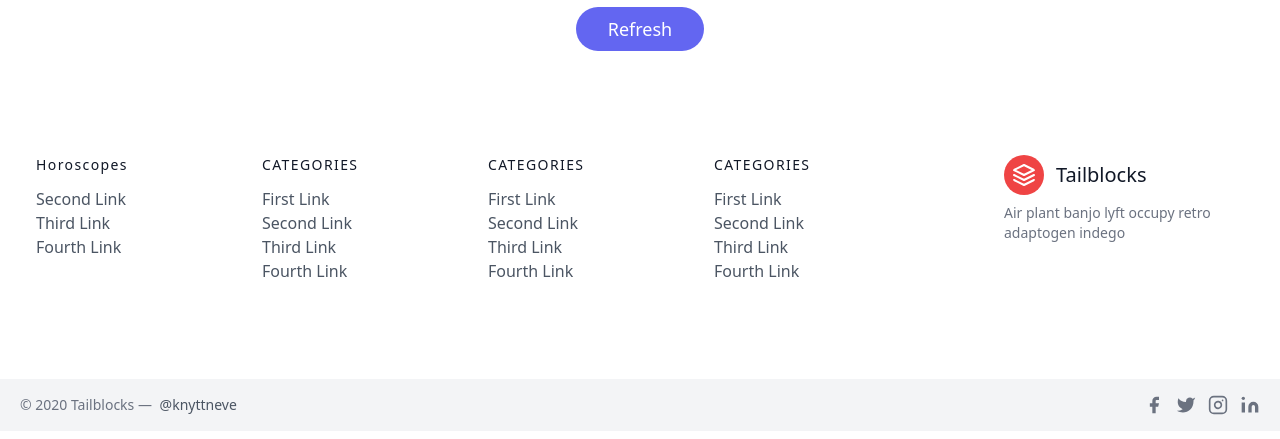
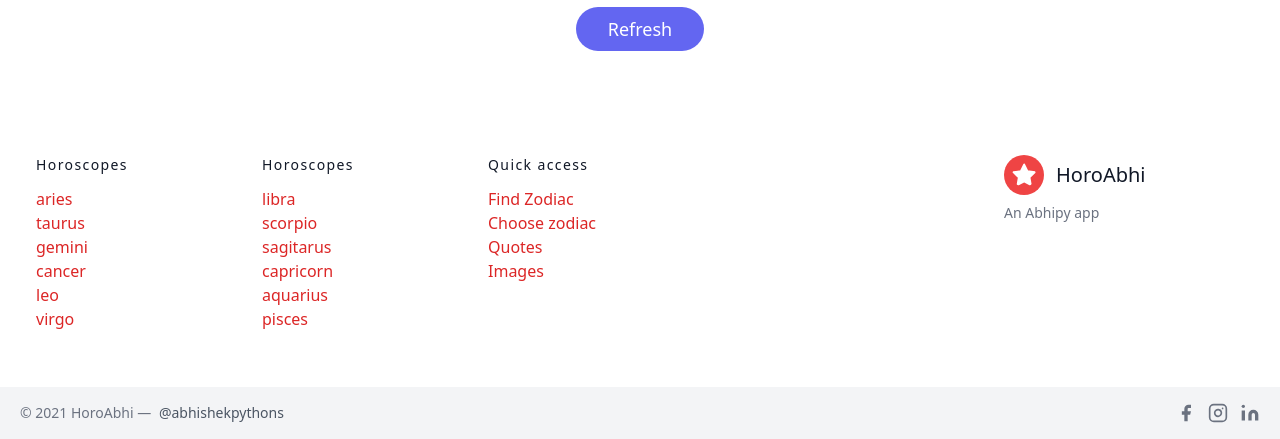
Before and after one commit to abhishekpythons/horoabhi, a Django app: page /images/ in a window 1280 px wide. Shown: the part 626-1065 px from the top of the page. Before the commit the page ends 1041 px from the top, so only its background shows below. Run offline with Django 3.2, Linux system fonts and the light colour scheme.

Commit message:
links in footer added

```diff
--- a/templates/layout.html
+++ b/templates/layout.html
@@ -36,107 +36,67 @@
       <div class="container px-5 py-24 mx-auto flex md:items-center lg:items-start md:flex-row md:flex-nowrap flex-wrap flex-col">
         <div class="w-64 flex-shrink-0 md:mx-0 mx-auto text-center md:text-left md:mt-0 mt-10">
           <a class="flex title-font font-medium items-center md:justify-start justify-center text-gray-900">
-            <svg xmlns="http://www.w3.org/2000/svg" fill="none" stroke="currentColor" stroke-linecap="round" stroke-linejoin="round" stroke-width="2" class="w-10 h-10 text-white p-2 bg-red-500 rounded-full" viewBox="0 0 24 24">
-              <path d="M12 2L2 7l10 5 10-5-10-5zM2 17l10 5 10-5M2 12l10 5 10-5"></path>
+            <svg xmlns="http://www.w3.org/2000/svg" xmlns:xlink="http://www.w3.org/1999/xlink" version="1.1" id="Layer_1" stroke="#ffbf00" fill='#ffbf00' stroke-linecap="round" stroke-linejoin="round" stroke-width="5" class="w-10 h-10 text-white p-2 bg-red-500 rounded-full" viewBox="0 0 512 512">
+              <polygon fill="#ffffff" stroke="#ffffff" stroke-width="37.6152" stroke-linecap="round" stroke-linejoin="round" stroke-miterlimit="10" points="  259.216,29.942 330.27,173.919 489.16,197.007 374.185,309.08 401.33,467.31 259.216,392.612 117.104,467.31 144.25,309.08   29.274,197.007 188.165,173.919 "/>
             </svg>
-            <span class="ml-3 text-xl">Tailblocks</span>
+            <span class="ml-3 text-xl">HoroAbhi</span>
           </a>
-          <p class="mt-2 text-sm text-gray-500">Air plant banjo lyft occupy retro adaptogen indego</p>
+          <p class="mt-2 text-sm text-gray-500">An Abhipy app</p>
         </div>
         <div class="flex-grow flex flex-wrap md:pr-20 -mb-10 md:text-left text-center order-first">
-          <div class="lg:w-1/4 md:w-1/2 w-full px-4">
+          <div class="list-none lg:w-1/4 md:w-1/2 w-full px-4">
             <h2 class="title-font font-medium text-gray-900 tracking-widest text-sm mb-3">Horoscopes</h2>
-            <nav class="list-none mb-10">
+              {% for i in signs %}
+          {% if i == 'libra' %}
+          </div>
+          <div class="list-none lg:w-1/4 md:w-1/2 w-full px-4">
+            <h2 class="title-font font-medium text-gray-900 tracking-widest text-sm mb-3">Horoscopes</h2>
+          {% endif %}
               <li>
-                <a class="text-gray-600 hover:text-gray-800"></a>
+                <a href='/horoscope/{{i}}/today' class="text-red-600 hover:text-red-800">{{i}}</a>
               </li>
-              <li>
-                <a class="text-gray-600 hover:text-gray-800">Second Link</a>
-              </li>
-              <li>
-                <a class="text-gray-600 hover:text-gray-800">Third Link</a>
-              </li>
-              <li>
-                <a class="text-gray-600 hover:text-gray-800">Fourth Link</a>
-              </li>
-            </nav>
+              {% endfor %}
           </div>
-          <div class="lg:w-1/4 md:w-1/2 w-full px-4">
-            <h2 class="title-font font-medium text-gray-900 tracking-widest text-sm mb-3">CATEGORIES</h2>
-            <nav class="list-none mb-10">
-              <li>
-                <a class="text-gray-600 hover:text-gray-800">First Link</a>
-              </li>
-              <li>
-                <a class="text-gray-600 hover:text-gray-800">Second Link</a>
-              </li>
-              <li>
-                <a class="text-gray-600 hover:text-gray-800">Third Link</a>
-              </li>
-              <li>
-                <a class="text-gray-600 hover:text-gray-800">Fourth Link</a>
-              </li>
-            </nav>
-          </div>
-          <div class="lg:w-1/4 md:w-1/2 w-full px-4">
-            <h2 class="title-font font-medium text-gray-900 tracking-widest text-sm mb-3">CATEGORIES</h2>
-            <nav class="list-none mb-10">
-              <li>
-                <a class="text-gray-600 hover:text-gray-800">First Link</a>
-              </li>
-              <li>
-                <a class="text-gray-600 hover:text-gray-800">Second Link</a>
-              </li>
-              <li>
-                <a class="text-gray-600 hover:text-gray-800">Third Link</a>
-              </li>
-              <li>
-                <a class="text-gray-600 hover:text-gray-800">Fourth Link</a>
-              </li>
-            </nav>
-          </div>
-          <div class="lg:w-1/4 md:w-1/2 w-full px-4">
-            <h2 class="title-font font-medium text-gray-900 tracking-widest text-sm mb-3">CATEGORIES</h2>
-            <nav class="list-none mb-10">
-              <li>
-                <a class="text-gray-600 hover:text-gray-800">First Link</a>
-              </li>
-              <li>
-                <a class="text-gray-600 hover:text-gray-800">Second Link</a>
-              </li>
-              <li>
-                <a class="text-gray-600 hover:text-gray-800">Third Link</a>
-              </li>
-              <li>
-                <a class="text-gray-600 hover:text-gray-800">Fourth Link</a>
-              </li>
-            </nav>
+          <div class="list-none lg:w-1/4 md:w-1/2 w-full px-4">
+            <h2 class="title-font font-medium text-gray-900 tracking-widest text-sm mb-3">Quick access</h2>
+            <li>
+              <a href='/#find' class="text-red-600 hover:text-red-800">Find Zodiac</a>
+            </li>
+            <li>
+              <a href='/horoscope/' class="text-red-600 hover:text-red-800">Choose zodiac</a>
+            </li>
+            <li>
+              <a href='/quotes/' class="text-red-600 hover:text-red-800">Quotes</a>
+            </li>
+            <li>
+              <a href='/images/' class="text-red-600 hover:text-red-800">Images</a>
+            </li>
           </div>
         </div>
       </div>
       <div class="bg-gray-100">
         <div class="container mx-auto py-4 px-5 flex flex-wrap flex-col sm:flex-row">
-          <p class="text-gray-500 text-sm text-center sm:text-left">© 2020 Tailblocks —
-            <a href="https://twitter.com/knyttneve" rel="noopener noreferrer" class="text-gray-600 ml-1" target="_blank">@knyttneve</a>
+          <p class="text-gray-500 text-sm text-center sm:text-left">© 2021 HoroAbhi —
+            <a href="https://twitter.com/knyttneve" rel="noopener noreferrer" class="text-gray-600 ml-1" target="_blank">@abhishekpythons</a>
           </p>
           <span class="inline-flex sm:ml-auto sm:mt-0 mt-2 justify-center sm:justify-start">
-            <a class="text-gray-500">
+            <a href='https://www.facebook.com/people/Abhishek-Verma/100028462086375/' class="text-gray-500">
               <svg fill="currentColor" stroke-linecap="round" stroke-linejoin="round" stroke-width="2" class="w-5 h-5" viewBox="0 0 24 24">
                 <path d="M18 2h-3a5 5 0 00-5 5v3H7v4h3v8h4v-8h3l1-4h-4V7a1 1 0 011-1h3z"></path>
               </svg>
             </a>
-            <a class="ml-3 text-gray-500">
+            <!-- it is the link for twitter <a href='' class="ml-3 text-gray-500">
               <svg fill="currentColor" stroke-linecap="round" stroke-linejoin="round" stroke-width="2" class="w-5 h-5" viewBox="0 0 24 24">
                 <path d="M23 3a10.9 10.9 0 01-3.14 1.53 4.48 4.48 0 00-7.86 3v1A10.66 10.66 0 013 4s-4 9 5 13a11.64 11.64 0 01-7 2c9 5 20 0 20-11.5a4.5 4.5 0 00-.08-.83A7.72 7.72 0 0023 3z"></path>
               </svg>
-            </a>
-            <a class="ml-3 text-gray-500">
+            </a> -->
+            <a href='https://www.instagram.com/amrevkehsihba/' class="ml-3 text-gray-500">
               <svg fill="none" stroke="currentColor" stroke-linecap="round" stroke-linejoin="round" stroke-width="2" class="w-5 h-5" viewBox="0 0 24 24">
                 <rect width="20" height="20" x="2" y="2" rx="5" ry="5"></rect>
                 <path d="M16 11.37A4 4 0 1112.63 8 4 4 0 0116 11.37zm1.5-4.87h.01"></path>
               </svg>
             </a>
-            <a class="ml-3 text-gray-500">
+            <a href='https://www.linkedin.com/in/abhishek-verma-659994205' class="ml-3 text-gray-500">
               <svg fill="currentColor" stroke="currentColor" stroke-linecap="round" stroke-linejoin="round" stroke-width="0" class="w-5 h-5" viewBox="0 0 24 24">
                 <path stroke="none" d="M16 8a6 6 0 016 6v7h-4v-7a2 2 0 00-2-2 2 2 0 00-2 2v7h-4v-7a6 6 0 016-6zM2 9h4v12H2z"></path>
                 <circle cx="4" cy="4" r="2" stroke="none"></circle>
```
Also changed, not shown: templates/index.html (+5 -5 lines).
